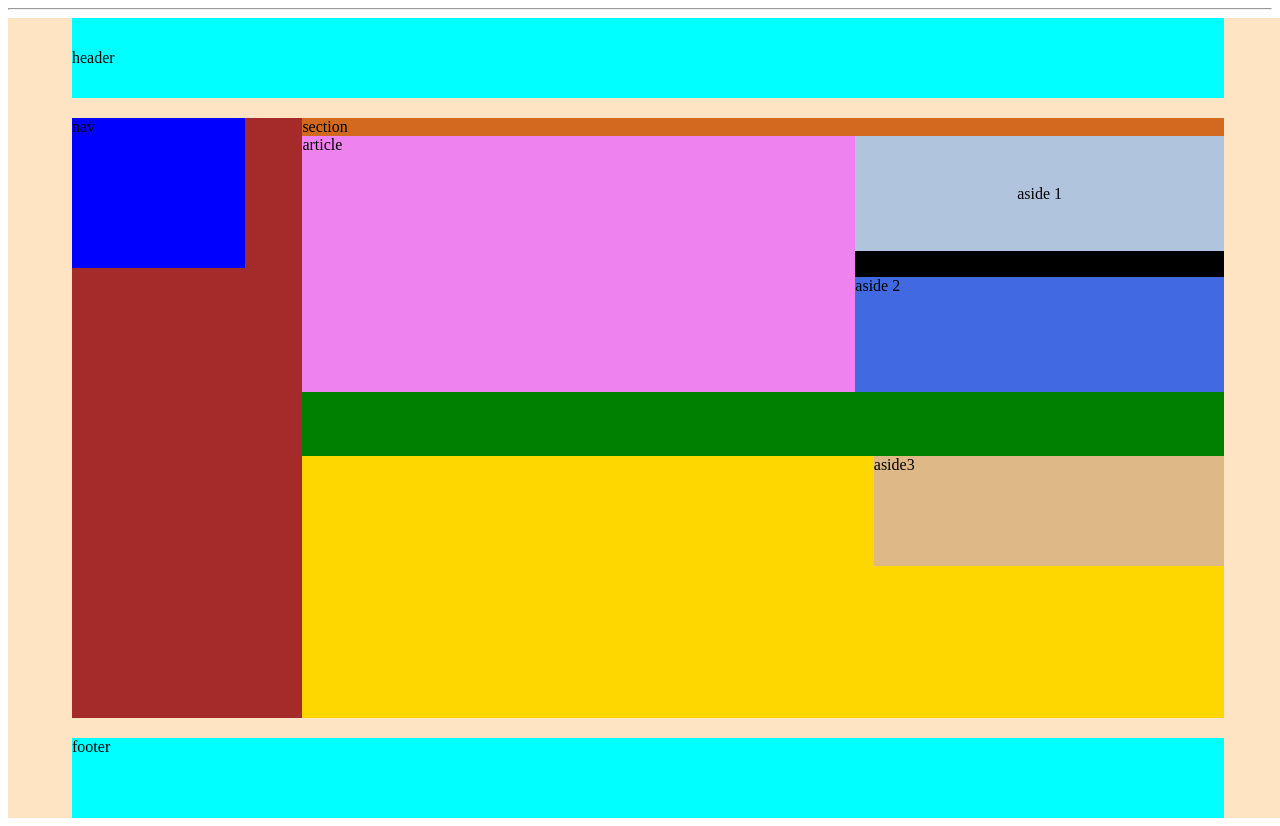
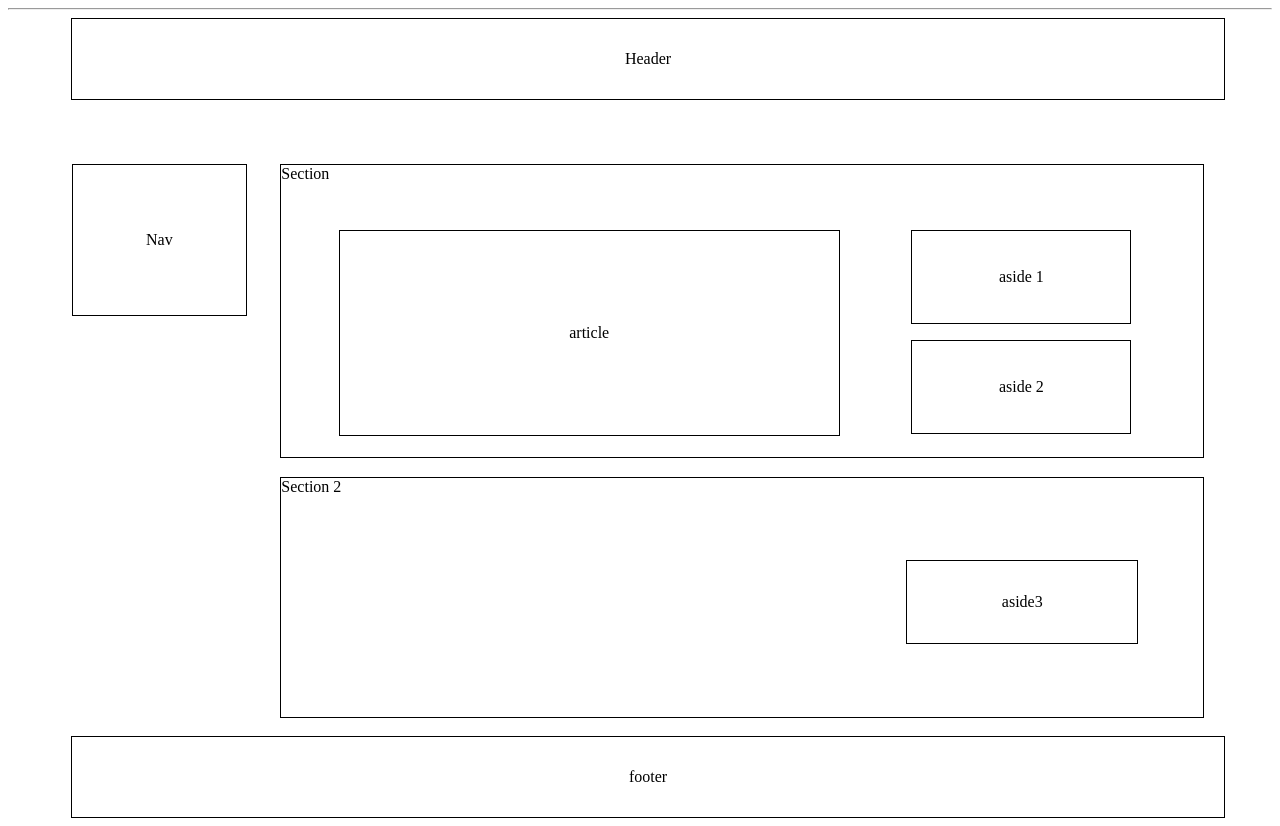
Before and after one commit to Mhite55/flexbox, a plain HTML site: page index.html in a window 1280 px wide. Drawn offline with Linux system fonts and the light colour scheme.

Commit message:
Exo 3 Probleme de la section 1

```diff
--- a/css/style.css
+++ b/css/style.css
@@ -339,7 +339,6 @@
     width: 100vw;
     height: 100vh;
     display: flex;
-    background-color: bisque;
     flex-direction: column;
     justify-content: space-between;
     align-items: center;
@@ -347,14 +346,17 @@
 .flex-main{
     height: 75%;
     width: 90%;
-    background-color: brown;
+
     display: flex;
     flex-direction: row;
 }
 .header, .footer{
     width: 90%;
     height: 10%;
-    background-color: aqua;
+    display: flex;
+    justify-content: center;
+    align-content: center;
+    align-items: center;
 }
 .header-text{
     width: 100%;
@@ -364,60 +366,90 @@
 .nav{
     width: 15%;
     height: 25%;
-    background-color: blue;
-    margin-right: 5%;
+    margin-right: 3%;
+    margin-top: 4%;
+    display: flex;
+    justify-content: center;
+    align-content: center;
+    align-items: center;
 }
 .sections{
     width: 80%;
     height: 100%;
-    background-color: chocolate;
     display: flex;
     flex-direction: column;
+    align-items: center;
     align-content: center;
 
 }
 .section-1{
     width: 100%;
     height: 55% ;
-    background-color: green;
     display: flex;
-}
-.section-2{
-    width: 100%;
-    height: 45% ;
-    background-color: gold;
-    display: flex;
-    justify-content: end;
+    justify-content: space-between;
+    margin-top: 5%;
+    flex-direction: row;
+    margin-bottom: 2%;
 }
 .article{
-    width: 60%;
-    height: 80%;
-    background-color:violet;
+    width: 55%;
+    height: 70%;
+    display: flex;
+    justify-content: center;
+    align-content: center;
+    align-items: center;
+    margin-top: 7%;
+    margin-left: 1%;
 }
 .aside-all{
     width: 40%;
-    height: 80%;
+    height: 70%;
     display: flex;
     flex-direction: column;
-    background-color: black;
     justify-content: space-between;
+    align-items: center;
+    margin-top: 7%;
 }
 .aside1{
-    width: 100%;
+    width: 60%;
     height: 45%;
-    background-color: lightsteelblue;
     display: flex;
     justify-content: center;
     align-content: center;
     align-items: center;
 }
 .aside2{
+    width: 60%;
+    height: 45%;
+    display: flex;
+    justify-content: center;
+    align-content: center;
+    align-items: center;
+}
+.section-2{
     width: 100%;
-    height: 45%;
-    background-color: royalblue;
+    height: 45% ;
+    flex-direction: column;
+
+    display: flex;
+
+}
+.aside-all2{
+    width: 100%;
+    height: 70%;
+    display: flex;
+    justify-content: end;
+    margin-top: 7%;
 }
 .aside3{
-    width: 38%;
-    height: 42%;
-    background-color: burlywood;
+    width: 25%;
+    height: 52%;
+    display: flex;
+    justify-content: center;
+    align-content: center;
+    align-items: center;
+    margin-right: 7%;
 }
+.border{
+    border: 1px solid black;
+}
--- a/index.html
+++ b/index.html
@@ -198,25 +198,26 @@
 
 
             <div class ="main-container">
-                <div class="header">
-                    <div class="header-text">header</div>
-                </div>
+                <div class="header border">Header</div>
                 <div class="flex-main">
-                    <div class="nav">nav</div>
-                    <div class="sections">section
-                        <div class="section-1">
-                            <div class="article">article</div>
+                    <div class="nav border">Nav</div>
+                    <div class="sections">
+                        <div class="section-1 border">Section
+                            <div class="article border ">article</div>
                             <div class="aside-all">
-                                <div class="aside1">aside 1</div>
-                                <div class="aside2">aside 2</div>
+                                <div class="aside1 border">aside 1</div>
+                                <div class="aside2 border">aside 2</div>
                             </div>
                         </div>
-                        <div class="section-2">
-                            <div class="aside3">aside3</div>
+                        <div class="section-2 border">
+                            <div class="nom">Section 2</div>
+                            <div class="aside-all2">
+                                <div class="aside3 border">aside3</div>
+                            </div>
                         </div>
                     </div>
                 </div>
-                <div class="footer">footer</div>
+                <div class="footer border">footer</div>
 
 
 
```
